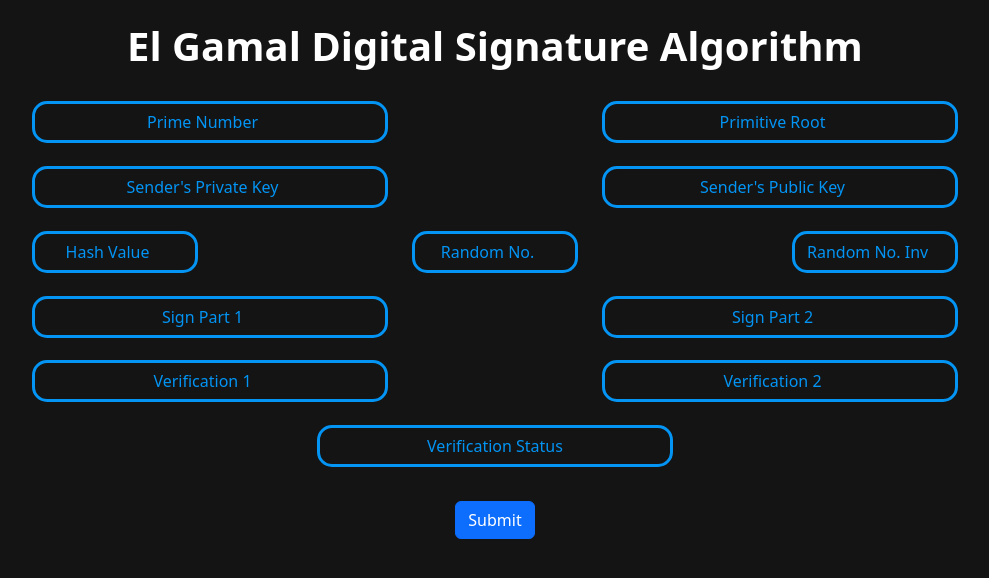
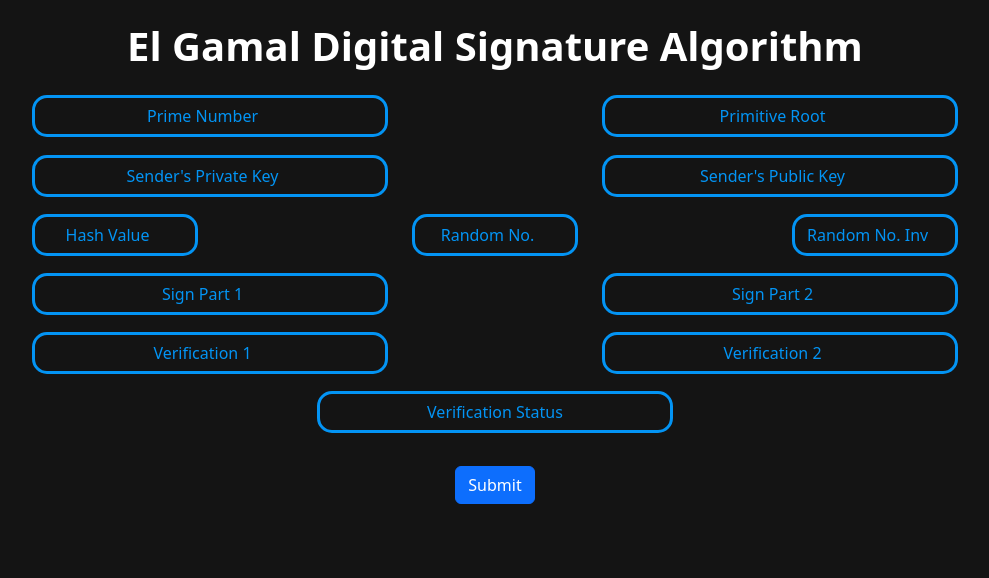
Before and after one commit to Akshat7274/CipherLock, a Django app: page /el-gamal in a window 1280 px wide; the page is wider, and only the part inside the window is pictured. Shown: the part 92-670 px from the top of that part, without its empty margins (145-1134 px from the left). Run offline with Django 4.2, Linux system fonts and the light colour scheme; some libraries are stand-ins or nearby versions.

Commit message:
El Gamal Margin Update

```diff
--- a/Application/templates/el-gamal.html
+++ b/Application/templates/el-gamal.html
@@ -11,56 +11,56 @@ Cipher WebApp | Diffie Hellman
             {% csrf_token %}
             <div class="row">
                 <div class="col-md-1"></div>
-                <div class="form-group col-md-4" style="margin-top: 2% !important;">
+                <div class="form-group col-md-4" style="margin-top: 1.5% !important;">
                     {{ form.q }}
                 </div>
                 <div class="col-md-2"></div>
-                <div class="form-group col-md-4" style="margin-top: 2% !important;">
+                <div class="form-group col-md-4" style="margin-top: 1.5% !important;">
                     {{ form.a }}
                 </div>
                 <div class="col-md-1"></div>
                 <div class="col-md-1"></div>
-                <div class="form-group col-md-4" style="margin-top: 2% !important;">
+                <div class="form-group col-md-4" style="margin-top: 1.5% !important;">
                     {{ form.xa }}
                 </div>
                 <div class="col-md-2"></div>
-                <div class="form-group col-md-4" style="margin-top: 2% !important;">
+                <div class="form-group col-md-4" style="margin-top: 1.5% !important;">
                     {{ form.ya }}
                 </div>
                 <div class="col-md-1"></div>
                 <div class="col-md-1"></div>
-                <div class="form-group col-md-2" style="margin-top: 2% !important;">
+                <div class="form-group col-md-2" style="margin-top: 1.5% !important;">
                     {{ form.m }}
                 </div>
                 <div class="col-md-2"></div>
-                <div class="form-group col-md-2" style="margin-top: 2% !important;">
+                <div class="form-group col-md-2" style="margin-top: 1.5% !important;">
                     {{ form.k }}
                 </div>
                 <div class="col-md-2"></div>
-                <div class="form-group col-md-2" style="margin-top: 2% !important;">
+                <div class="form-group col-md-2" style="margin-top: 1.5% !important;">
                     {{ form.ki }}
                 </div>
                 <div class="col-md-1"></div>
                 <div class="col-md-1"></div>
-                <div class="form-group col-md-4" style="margin-top: 2% !important;">
+                <div class="form-group col-md-4" style="margin-top: 1.5% !important;">
                     {{ form.s1 }}
                 </div>
                 <div class="col-md-2"></div>
-                <div class="form-group col-md-4" style="margin-top: 2% !important;">
+                <div class="form-group col-md-4" style="margin-top: 1.5% !important;">
                     {{ form.s2 }}
                 </div>
                 <div class="col-md-1"></div>
                 <div class="col-md-1"></div>
-                <div class="form-group col-md-4" style="margin-top: 2% !important;">
+                <div class="form-group col-md-4" style="margin-top: 1.5% !important;">
                     {{ form.v1 }}
                 </div>
                 <div class="col-md-2"></div>
-                <div class="form-group col-md-4" style="margin-top: 2% !important;">
+                <div class="form-group col-md-4" style="margin-top: 1.5% !important;">
                     {{ form.v2 }}
                 </div>
                 <div class="col-md-1"></div>
                 <div class="col-md-4"></div>
-                <div class="form-group col-md-4" style="margin-top: 2% !important;">
+                <div class="form-group col-md-4" style="margin-top: 1.5% !important;">
                     {{ form.verify }}
                 </div>
                 <div class="col-md-4"></div>
```
